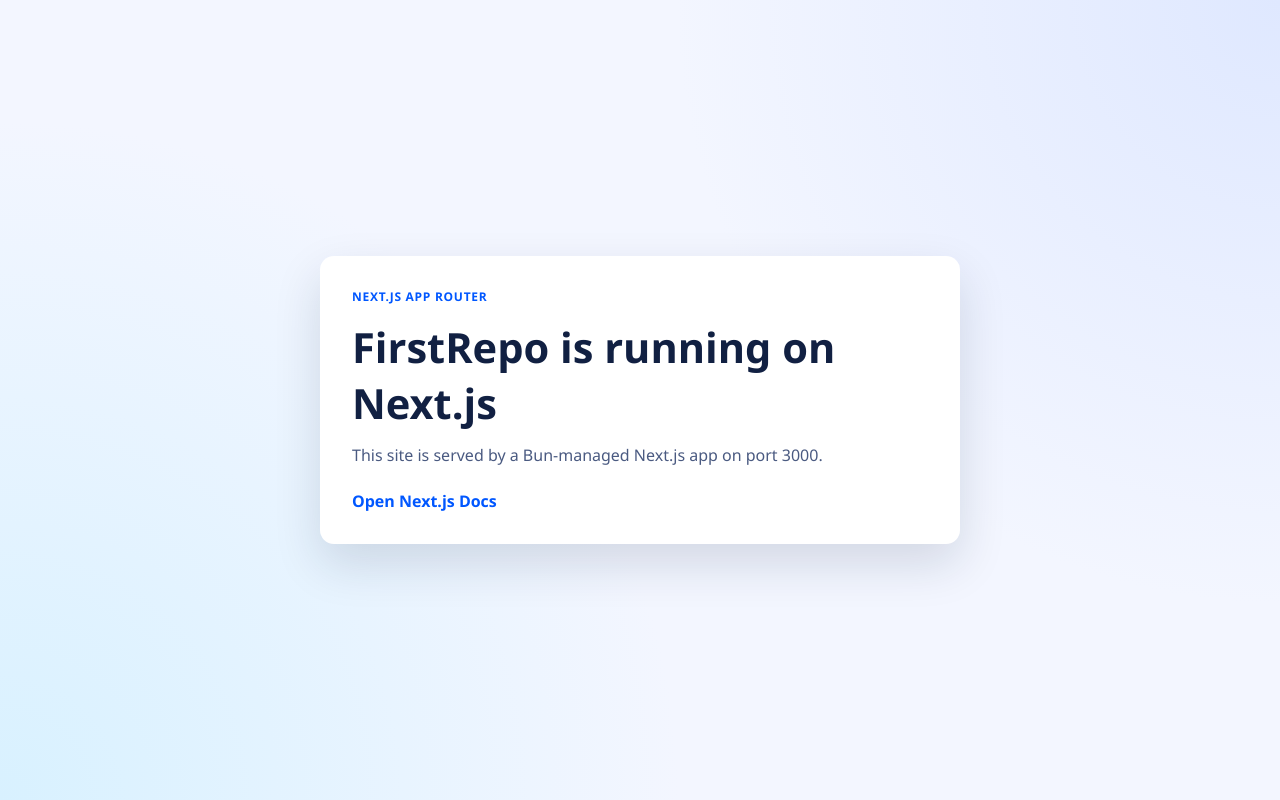
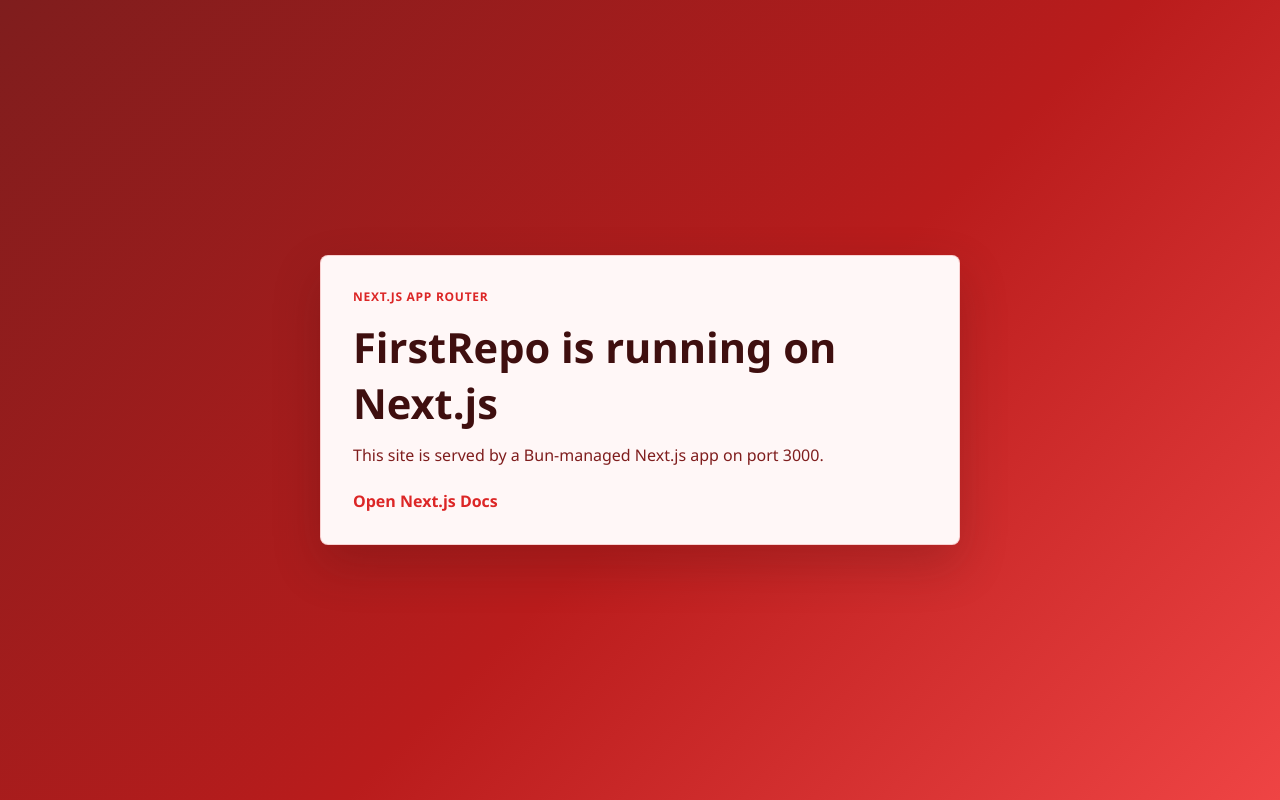
Before and after one commit to Zeyuzhao/FirstRepo, a Next.js app: page / in a window 1280 px wide. Built offline with nearby package versions, Linux system fonts and the light colour scheme.

Commit message:
Make app theme red

```diff
--- a/app/globals.css
+++ b/app/globals.css
@@ -1,10 +1,10 @@
 :root {
   color-scheme: light;
-  --bg: #f3f6ff;
-  --card-bg: #ffffff;
-  --text: #112042;
-  --muted: #4a5a81;
-  --accent: #0057ff;
+  --bg: #b91c1c;
+  --card-bg: #fff7f7;
+  --text: #3f0f0f;
+  --muted: #7f1d1d;
+  --accent: #dc2626;
 }
 
 * {
@@ -17,10 +17,7 @@
   padding: 0;
   min-height: 100%;
   font-family: "Segoe UI", Tahoma, Geneva, Verdana, sans-serif;
-  background:
-    radial-gradient(circle at top right, #dfe8ff 0, transparent 40%),
-    radial-gradient(circle at bottom left, #d8f1ff 0, transparent 45%),
-    var(--bg);
+  background: linear-gradient(135deg, #7f1d1d 0%, var(--bg) 55%, #ef4444 100%);
   color: var(--text);
 }
 
@@ -34,9 +31,10 @@
 .card {
   width: min(640px, 100%);
   background: var(--card-bg);
-  border-radius: 14px;
+  border: 1px solid rgba(220, 38, 38, 0.18);
+  border-radius: 8px;
   padding: 2rem;
-  box-shadow: 0 20px 48px rgba(17, 32, 66, 0.14);
+  box-shadow: 0 20px 48px rgba(63, 15, 15, 0.24);
 }
 
 .eyebrow {
```
